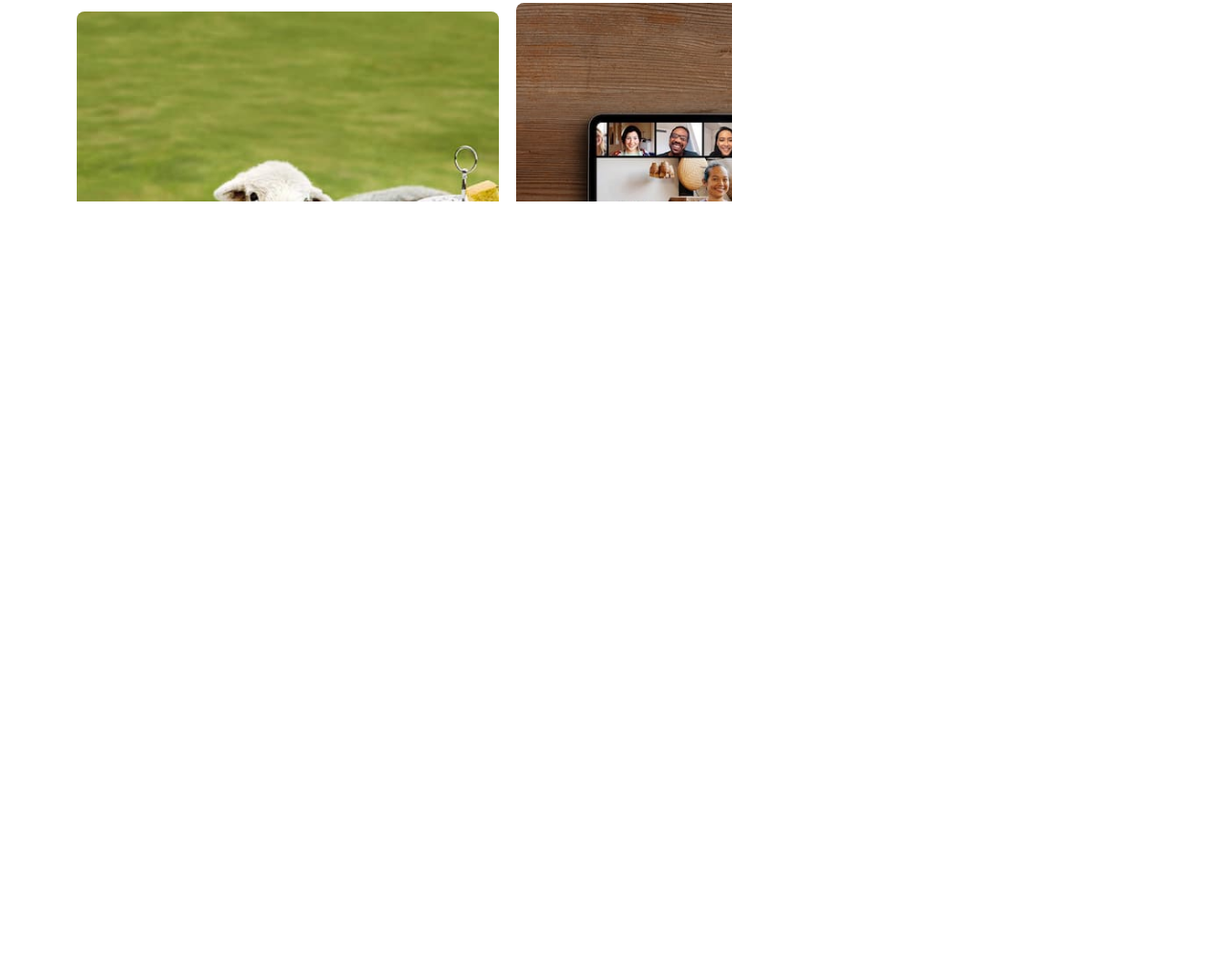
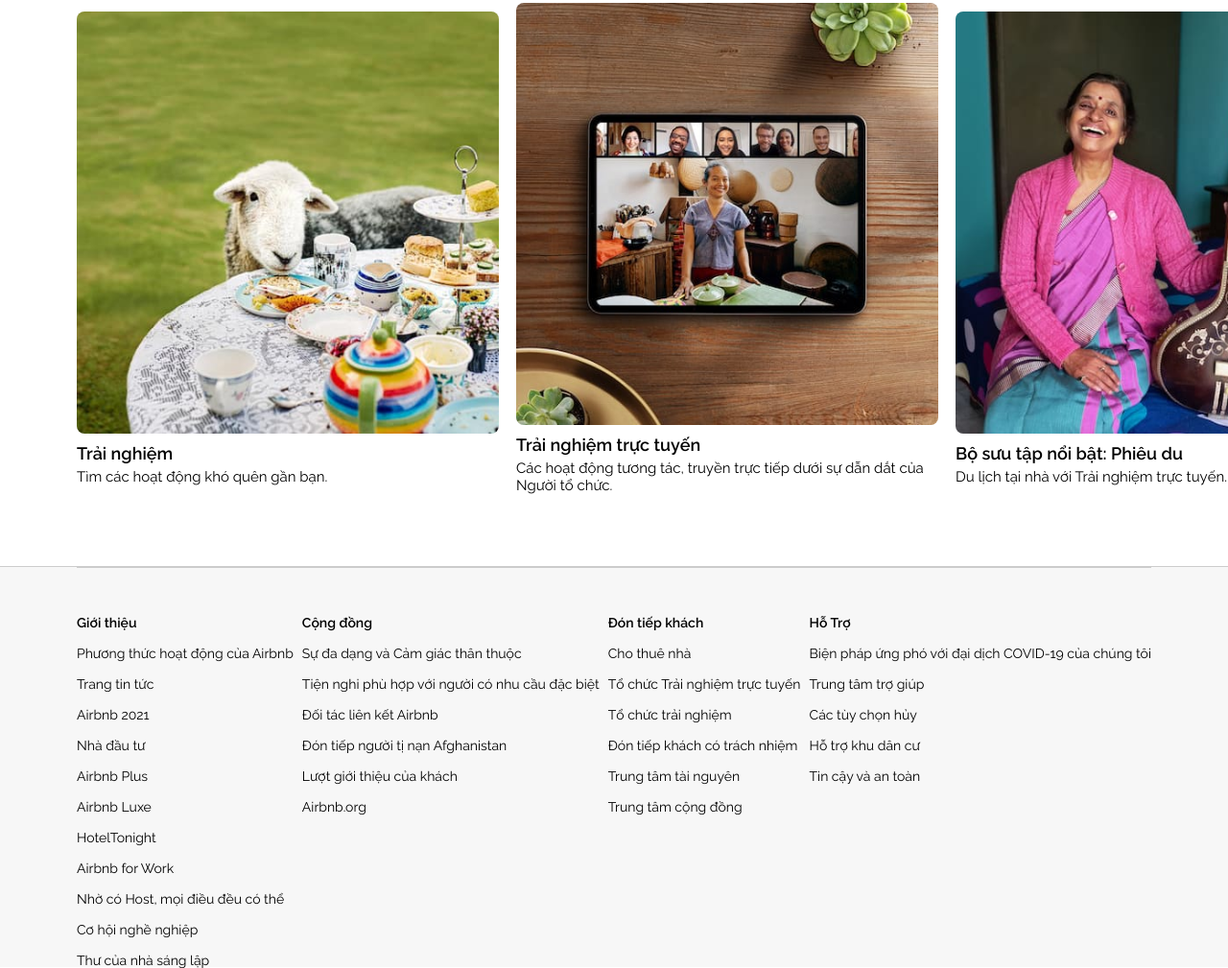
Before and after one commit to vanntrong/airbnb-clone, a plain HTML site: page index.html in a window 1280 px wide. Shown: the part 1823-2832 px from the top of the page at 96% size. Before the commit the page ends 2338 px from the top, so only its background shows below. Drawn offline with nearby package versions, Linux system fonts and the light colour scheme.

Commit message:
add footer top

```diff
--- a/assets/css/style.css
+++ b/assets/css/style.css
@@ -435,3 +435,34 @@
   font-size: 1.5rem;
   line-height: 1.8rem;
 }
+
+.footer {
+  padding: 0 80px;
+  margin-top: 75px;
+  background-color: #f7f7f7;
+  border-top: 1px solid #ccc;
+}
+.footer__top {
+  display: flex;
+  align-items: flex-start;
+  justify-content: space-between;
+  border-top: 1px solid #ccc;
+}
+.footer__top-list {
+  margin-top: 50px;
+}
+.footer__top-list span {
+  font-size: 1.4rem;
+  font-weight: 600;
+}
+.footer__top-item {
+  margin-top: 18px;
+}
+.footer__item-link {
+  text-decoration: none;
+  font-size: 1.4rem;
+  color: #000;
+}
+.footer__item-link:hover {
+  text-decoration: underline;
+}
--- a/index.html
+++ b/index.html
@@ -149,6 +149,88 @@
         </ul>
       </div>
     </div>
-    <footer class="footer"></footer>
+    <footer class="footer">
+      <div class="footer__top">
+        <ul class="footer__top-list">
+          <span>Giới thiệu</span>
+          <li class="footer__top-item"><a href="#" class="footer__item-link">Phương thức hoạt động của Airbnb</a></li>
+          <li class="footer__top-item"><a href="#" class="footer__item-link">Trang tin tức</a></li>
+          <li class="footer__top-item"><a href="#" class="footer__item-link">Airbnb 2021</a></li>
+          <li class="footer__top-item"><a href="#" class="footer__item-link">Nhà đầu tư</a></li>
+          <li class="footer__top-item"><a href="#" class="footer__item-link">Airbnb Plus</a></li>
+          <li class="footer__top-item"><a href="#" class="footer__item-link">Airbnb Luxe</a></li>
+          <li class="footer__top-item"><a href="#" class="footer__item-link">HotelTonight</a></li>
+          <li class="footer__top-item"><a href="#" class="footer__item-link">Airbnb for Work</a></li>
+          <li class="footer__top-item"><a href="#" class="footer__item-link">Nhờ có Host, mọi điều đều có thể</a></li>
+          <li class="footer__top-item"><a href="#" class="footer__item-link">Cơ hội nghề nghiệp</a></li>
+          <li class="footer__top-item">
+            <a href="#" class="footer__item-link">Thư của nhà sáng lập</a>
+          </li>
+        </ul>
+        <ul class="footer__top-list">
+          <span>Cộng đồng</span>
+          <li class="footer__top-item">
+            <a href="#" class="footer__item-link">Sự đa dạng và Cảm giác thân thuộc</a>
+          </li>
+          <li class="footer__top-item">
+            <a href="#" class="footer__item-link">Tiện nghi phù hợp với người có nhu cầu đặc biệt</a>
+          </li>
+          <li class="footer__top-item">
+            <a href="#" class="footer__item-link">Đối tác liên kết Airbnb</a>
+          </li>
+          <li class="footer__top-item">
+            <a href="#" class="footer__item-link">Đón tiếp người tị nạn Afghanistan</a>
+          </li>
+          <li class="footer__top-item">
+            <a href="#" class="footer__item-link">Lượt giới thiệu của khách</a>
+          </li>
+          <li class="footer__top-item">
+            <a href="#" class="footer__item-link">Airbnb.org</a>
+          </li>
+        </ul>
+        <ul class="footer__top-list">
+          <span>Đón tiếp khách</span>
+          <li class="footer__top-item">
+            <a href="#" class="footer__item-link">Cho thuê nhà</a>
+          </li>
+          <li class="footer__top-item">
+            <a href="#" class="footer__item-link">Tổ chức Trải nghiệm trực tuyến</a>
+          </li>
+          <li class="footer__top-item">
+            <a href="#" class="footer__item-link">Tổ chức trải nghiệm</a>
+          </li>
+          <li class="footer__top-item">
+            <a href="#" class="footer__item-link">Đón tiếp khách có trách nhiệm</a>
+          </li>
+          <li class="footer__top-item">
+            <a href="#" class="footer__item-link">Trung tâm tài nguyên</a>
+          </li>
+          <li class="footer__top-item">
+            <a href="#" class="footer__item-link"> Trung tâm cộng đồng </a>
+          </li>
+        </ul>
+        <ul class="footer__top-list">
+          <span>Hỗ Trợ</span>
+          <li class="footer__top-item">
+            <a href="#" class="footer__item-link">Biện pháp ứng phó với đại dịch COVID-19 của chúng tôi</a>
+          </li>
+          <li class="footer__top-item">
+            <a href="#" class="footer__item-link">Trung tâm trợ giúp</a>
+          </li>
+          <li class="footer__top-item">
+            <a href="#" class="footer__item-link">Các tùy chọn hủy</a>
+          </li>
+          <li class="footer__top-item">
+            <a href="#" class="footer__item-link">Hỗ trợ khu dân cư</a>
+          </li>
+          <li class="footer__top-item">
+            <a href="#" class="footer__item-link">Tin cậy và an toàn</a>
+          </li>
+        </ul>
+      </div>
+      <div class="footer__bottom">
+
+      </div>
+    </footer>
   </body>
 </html>
```
